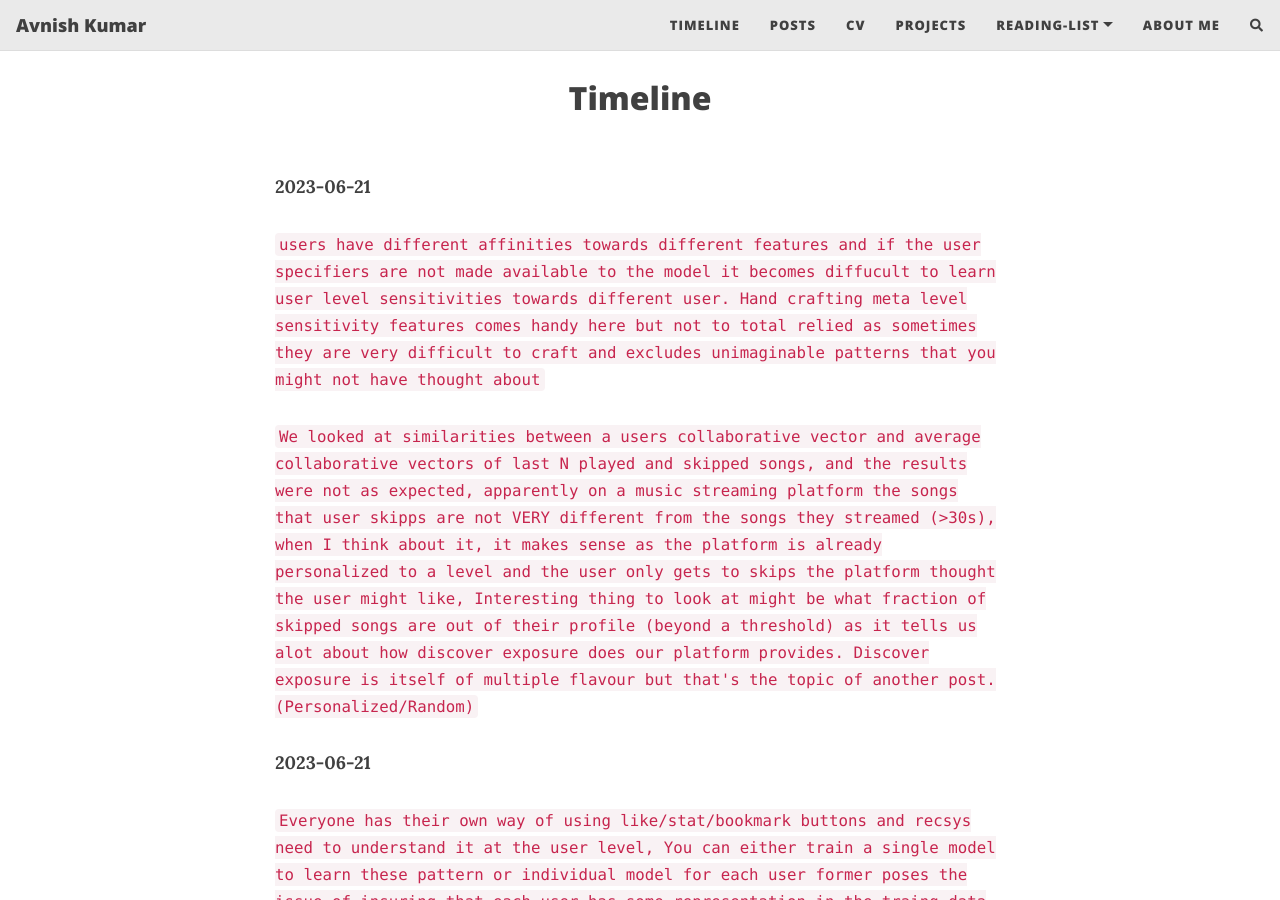
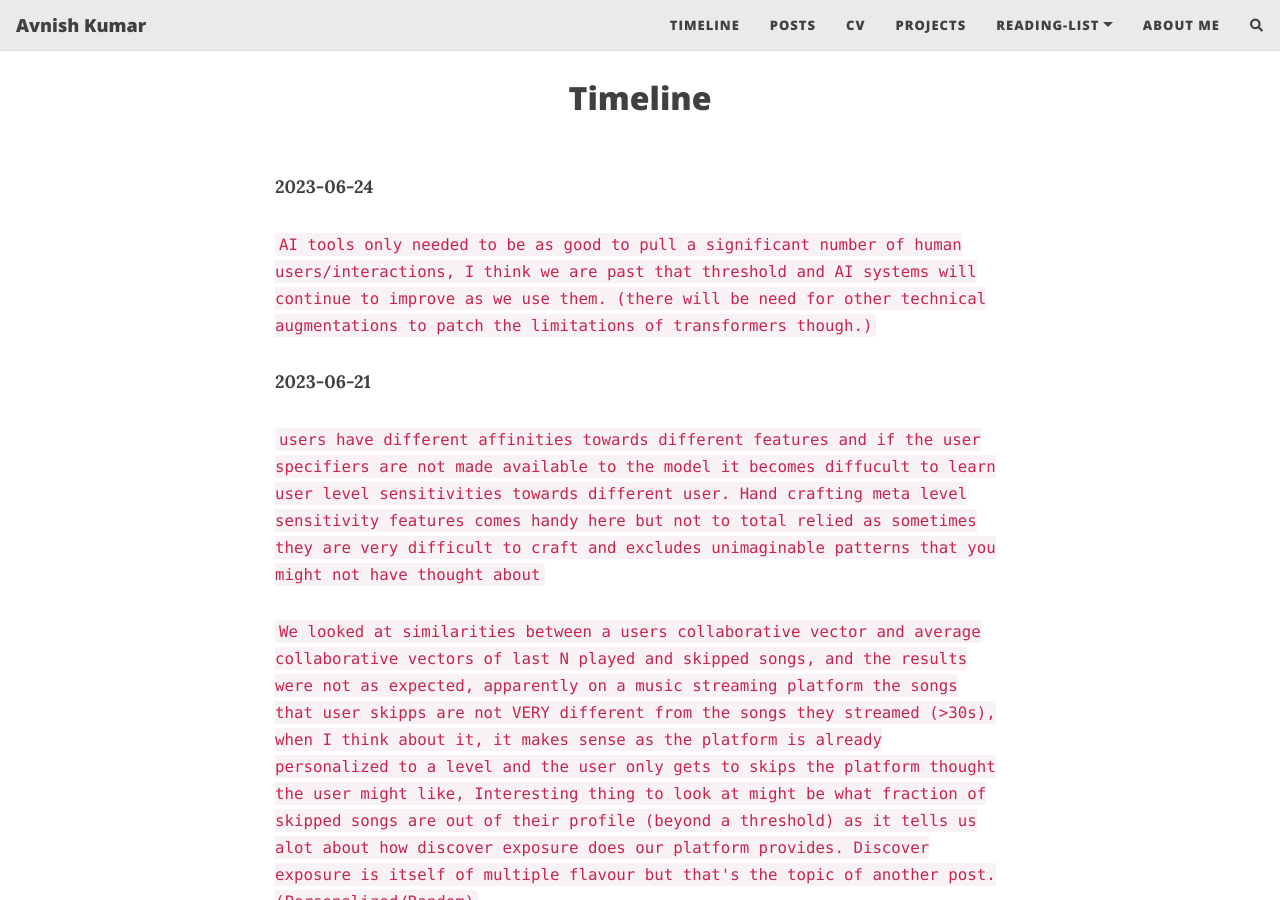
Before and after one commit to kavnish/kavnish.github.io, a Jekyll site: the page built from pages/timeline.md, in a window 1280 px wide and 900 px high. Built offline with Jekyll 4.4.1, drawn with Linux system fonts in a browser that asks for light colours; nearby versions of some CDN libraries; comment, search, counter and statistics services are not loaded.

Commit message:
updated tl

```diff
--- a/pages/timeline.md
+++ b/pages/timeline.md
@@ -8,6 +8,11 @@ nav-short: true
 full-width: false
 published: true
 ---
+
+**2023-06-24**
+
+`AI tools only needed to be as good to pull a significant number of human users/interactions, I think we are past that threshold and AI systems will continue to improve as we use them. (there will be need for other technical augmentations to patch the limitations of transformers though.)`
+
 
 
 
```
